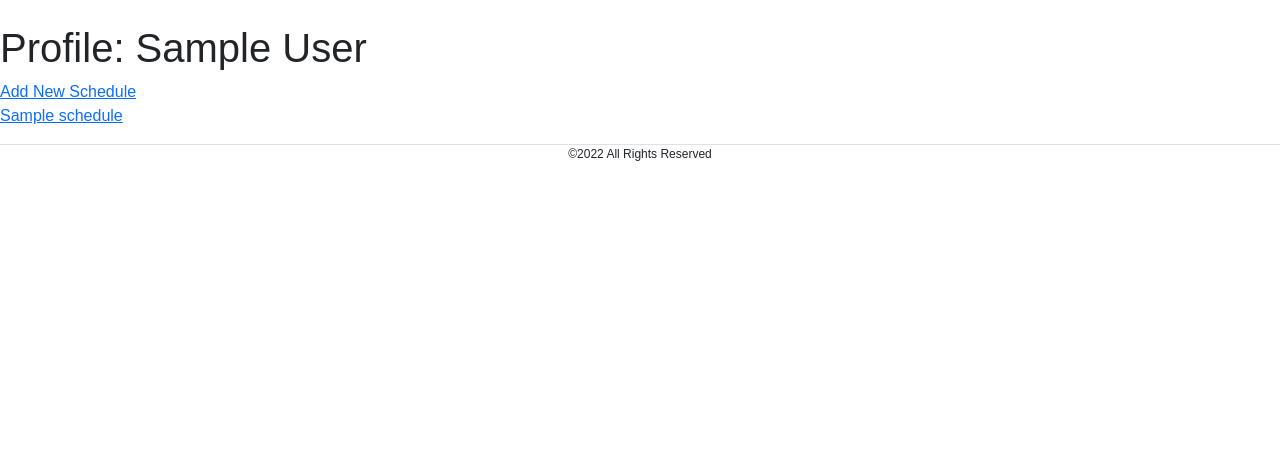
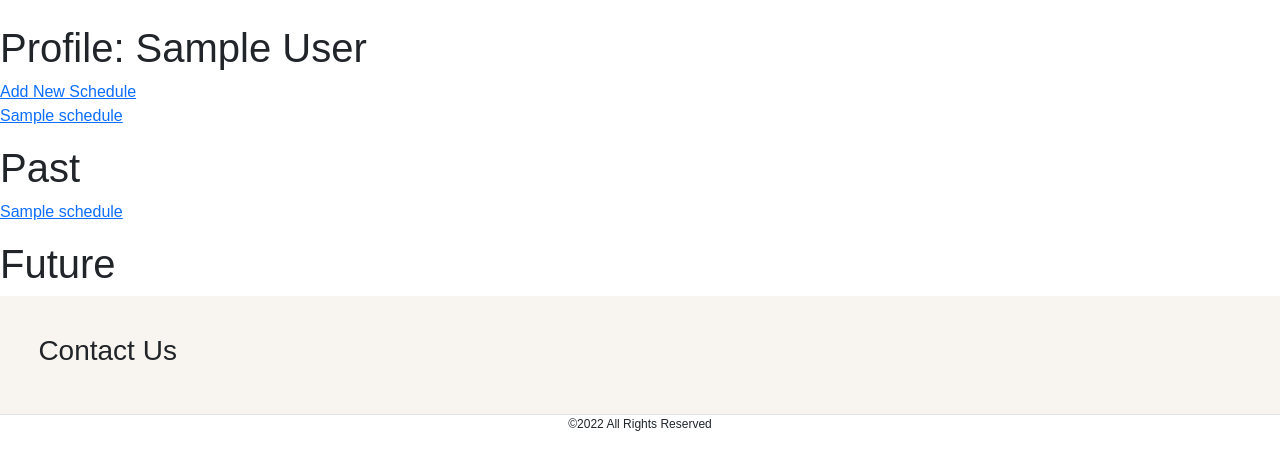
Before and after one commit to skim121/bachplease, a Django app: page /user/1/ in a window 1280 px wide. Shown: the part 67-537 px from the top of the page. Run offline with Django 4.2, Linux system fonts and the light colour scheme; a user stored in the database is signed in; tables that the repository leaves empty hold one stand-in row (values such as "Sample post"); some libraries are stand-ins or nearby versions; some web fonts are replaced.

Commit message:
styling still in progress

```diff
--- a/main_app/static/styles/styles.css
+++ b/main_app/static/styles/styles.css
@@ -32,7 +32,7 @@ body{
 
 .btn-primary:hover{
   background-color: var(--blue) !important;
-  border: 2px solid var(--blue) !important;
+  border: 2px solid var(--green) !important;
   color: var(--green) !important;
 
 }
@@ -150,23 +150,23 @@ body{
 width:60%;
 margin-left: 20%;
 font-family: 'Montserrat', sans-serif !important;
+font-size: 24px !important;
 }
 
 #quote{
-  font-size: 64px !important;
+  font-size: 50px !important;
   font-family: 'DM Serif Display', serif !important;
 }
 
 #contact{
   background: var(--beige) !important;
   padding: 3%;
-  margin-top: 4%;
 }
 
 .carousel-item{
-  height: 400px !important;
+  height: 350px !important;
   text-align: center !important;
-  margin-bottom: 50px;
+  /* margin-bottom: 30px; */
   align-items: center !important;
 }
 
--- a/main_app/templates/base.html
+++ b/main_app/templates/base.html
@@ -70,6 +70,9 @@
     {% endblock %}
 
     <div class="footerdiv">
+        <div id="contact">
+            <h3>Contact Us</h3>
+        </div>
         <footer class="border-top" id="footer">&copy;2022 All Rights Reserved </footer>
     </div>
 
--- a/main_app/templates/basehome.html
+++ b/main_app/templates/basehome.html
@@ -35,6 +35,10 @@
     {% endblock %}
 
     <div class="footerdiv">
+        <div id="contact">
+            <h3>Contact Us</h3>
+
+        </div>
         <footer class="border-top" id="footer">&copy;2022 All Rights Reserved </footer>
     </div>
 
--- a/main_app/templates/citylist.html
+++ b/main_app/templates/citylist.html
@@ -38,8 +38,6 @@ Bach Please |
                     {% for pk, choice in city_filter.form.tag.field.widget.choices %}
 
                         {% if forloop.counter|divisibleby:3 %}
-
-
                             <div class="form-check">
                                 <input id="id_tag_{{ forloop.counter0 }}" name="tag" type="checkbox" value="{{pk}}" class="form-check-input" checked autocomplete="off">
                                 <label for="id_tag_{{ forloop.counter0 }}" class="form-check-label" style="color:var(--green); float:left;"> {{ choice }} </label>
--- a/main_app/templates/profile.html
+++ b/main_app/templates/profile.html
@@ -17,6 +17,18 @@ Bach Please
         <p>{{schedule.name}}</p>
     </a>
 {% endfor %}
+<h1> Past</h1>
+{% for schedule in past %}
+    <a href="{% url 'schedule_detail' schedule.pk %}">
+        <p>{{schedule.name}}</p>
+    </a>
+{% endfor %}
+<h1> Future </h1>
+{% for schedule in future %}
+    <a href="{% url 'schedule_detail' schedule.pk %}">
+        <p>{{schedule.name}}</p>
+    </a>
+{% endfor %}
 
 
 
--- a/main_app/views.py
+++ b/main_app/views.py
@@ -17,6 +17,7 @@ import folium
 import os
 import jsonpickle
 import json
+import datetime
 
 # from django.core.exceptions import ValidationError
 # from django.db.models import Q
@@ -93,8 +94,11 @@ def logout_view(request):
 def profile(request, id):
     user = User.objects.get(id=id)
     events = Event.objects.filter(user=request.user)
+    today = datetime.datetime.now()
     schedules = Schedule.objects.filter(user=request.user)
-    return render(request, 'profile.html', {'user': user, 'events': events, 'schedules': schedules, id: request.user.id})
+    past = Schedule.objects.filter(user=request.user, date_in__lt=today)
+    future = Schedule.objects.filter(user=request.user, date_in__gte=today)
+    return render(request, 'profile.html', {'user': user, 'events': events, 'schedules': schedules, 'past': past, 'future': future, id: request.user.id})
 
 # Add to favorites funcion
 @login_required
```
Also changed, not shown: main_app/templates/home.html (+3 -14 lines).
